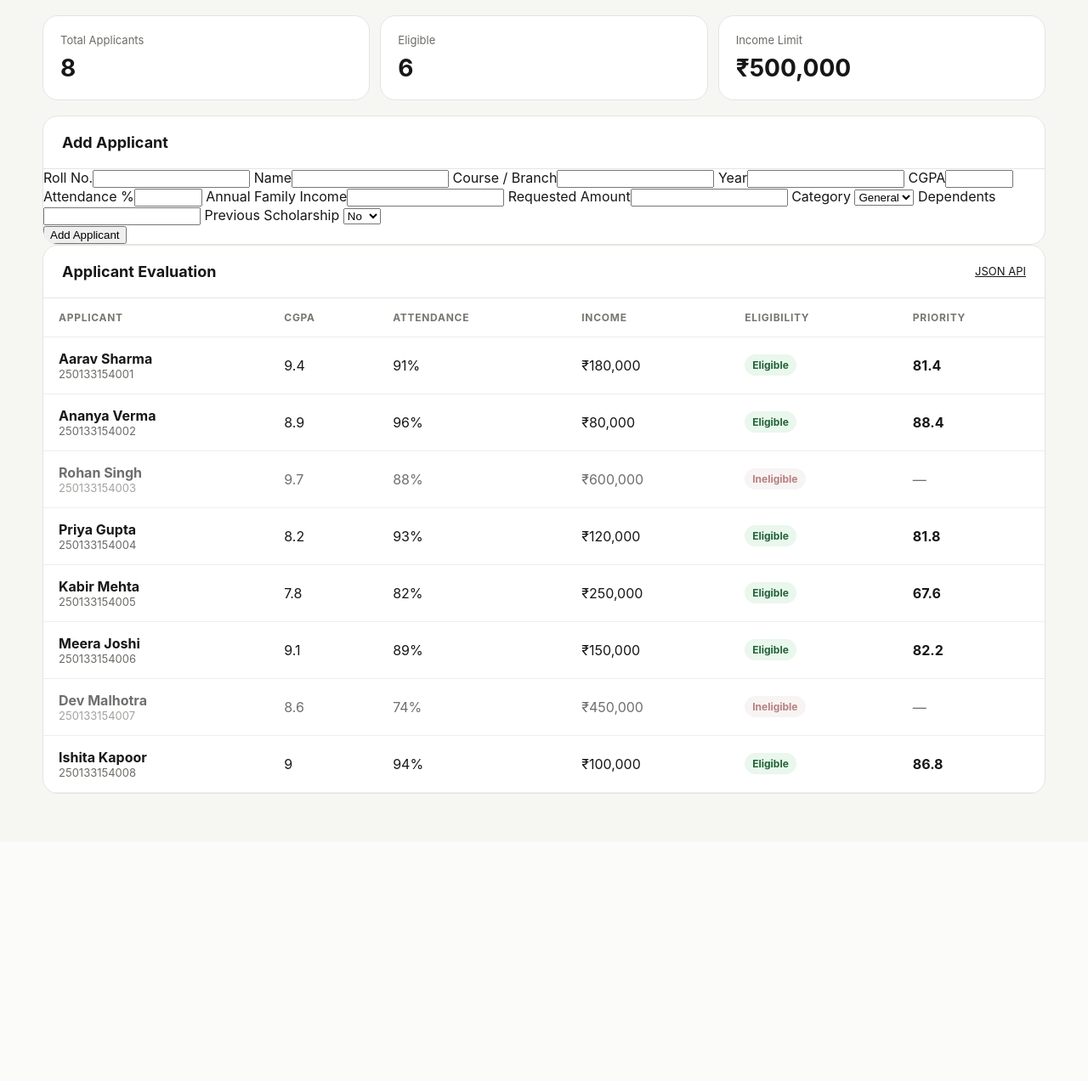
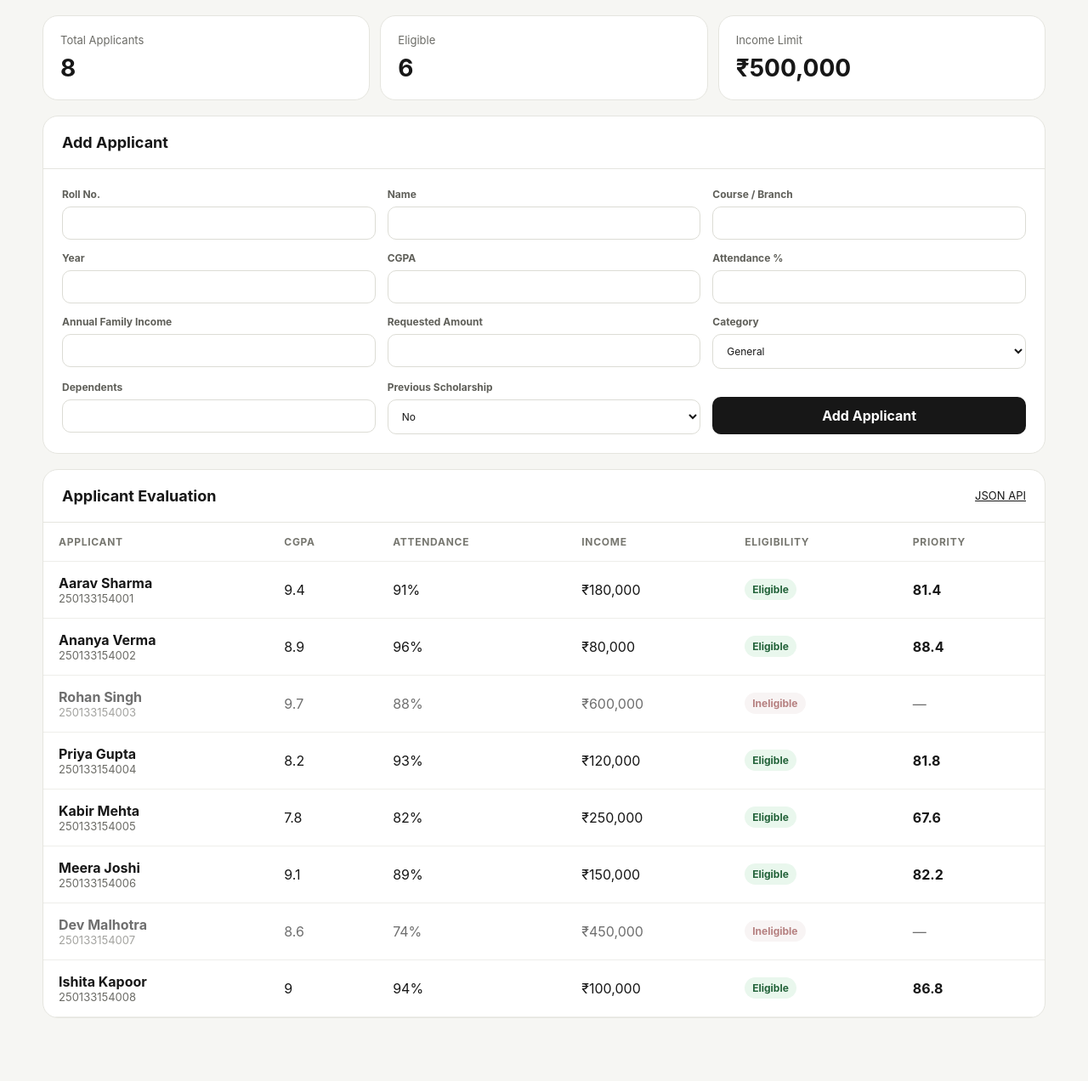
Before and after one commit to shutkarshX/Scholarship-Allocation-System, a Flask app: page / in a window 1280 px wide. Shown: the part 253-1525 px from the top of the page at 85% size. Before the commit the page ends 1187 px from the top, so only its background shows below. Run offline with Flask 3, Linux system fonts and the light colour scheme.

Commit message:
Style applicant entry form

```diff
--- a/frontend/static/style.css
+++ b/frontend/static/style.css
@@ -14,7 +14,7 @@ h1 { max-width: 760px; margin: 0; font-size: clamp(32px, 5vw, 58px); line-height
 .stats article { padding: 20px; }
 .stats span, small { display: block; color: #6b6b66; font-size: 13px; }
 .stats strong { display: block; margin-top: 8px; font-size: 28px; }
-.panel { overflow: hidden; }
+.panel { overflow: hidden; margin-bottom: 18px; }
 .panel-heading { display: flex; align-items: center; justify-content: space-between; padding: 20px 22px; border-bottom: 1px solid #e5e5df; }
 .panel-heading h2 { margin: 0; font-size: 18px; }
 .panel-heading a { color: inherit; font-size: 13px; }
@@ -26,4 +26,11 @@ th { color: #777770; font-size: 12px; text-transform: uppercase; letter-spacing:
 .status.eligible { background: #e9f7ed; color: #23633a; }
 .status.ineligible { background: #f4eeee; color: #8a3434; }
 .muted { opacity: .62; }
-@media (max-width: 720px) { .stats { grid-template-columns: 1fr; } .container { padding: 32px 0; } }
+.applicant-form { display: grid; grid-template-columns: repeat(3, 1fr); gap: 14px; padding: 22px; }
+.applicant-form label { display: flex; flex-direction: column; gap: 7px; color: #5f5f59; font-size: 12px; font-weight: 700; }
+.applicant-form input, .applicant-form select { width: 100%; padding: 11px 12px; border: 1px solid #dcdcd5; border-radius: 10px; background: #fff; color: #171717; font: inherit; font-weight: 400; }
+.form-actions { display: flex; align-items: end; }
+.form-actions button { width: 100%; padding: 12px 16px; border: 0; border-radius: 10px; background: #171717; color: #fff; font: inherit; font-weight: 700; cursor: pointer; }
+.form-error { margin: 16px 22px 0; padding: 12px 14px; border-radius: 10px; background: #f4eeee; color: #8a3434; font-size: 13px; }
+@media (max-width: 820px) { .applicant-form { grid-template-columns: repeat(2, 1fr); } }
+@media (max-width: 720px) { .stats { grid-template-columns: 1fr; } .applicant-form { grid-template-columns: 1fr; } .container { padding: 32px 0; } }
```
